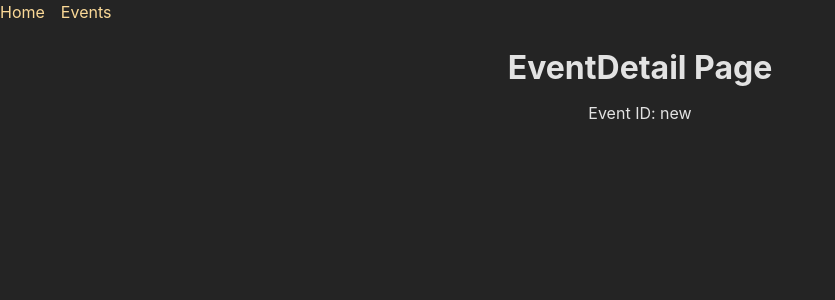
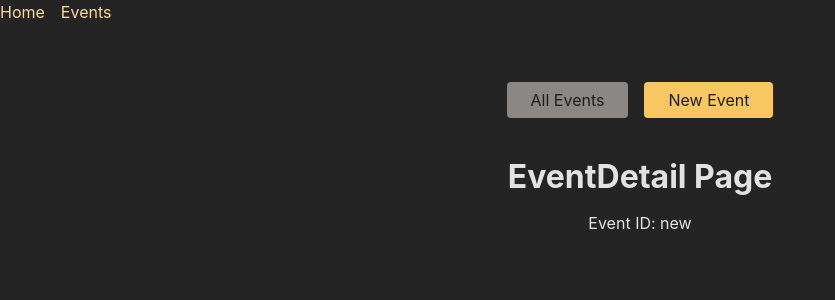
Before and after one commit to chanhee7/react-study202406, a React (Create React App) app: page /events/new in a window 1280 px wide. Shown: the top 300 px of the page, without its empty margins (0-835 px from the left). Built offline with nearby package versions, Linux system fonts and the light colour scheme.

Commit message:
# 레이아웃 리팩토링

```diff
--- a/src/App.js
+++ b/src/App.js
@@ -5,6 +5,7 @@ import RootLayout from "./components/RouteExample/layout/RootLayout";
 import ErrorPage from "./components/RouteExample/pages/ErrorPage";
 import Events from "./components/RouteExample/pages/Events";
 import EventDetail from "./components/RouteExample/pages/EventDetail";
+import EventLayout from "./components/RouteExample/layout/EventLayout";
 
 // 라우터 설정
 const router = createBrowserRouter([
@@ -15,11 +16,17 @@ const router = createBrowserRouter([
     errorElement: <ErrorPage />,
     children: [
       { index: true, element: <Home /> },
-      { path: "events", element: <Events /> },
-      { path: "events/:eventId", element: <EventDetail /> }
+      {
+        path: 'events',
+        element: <EventLayout />,
+        children: [
+          // path: "" == index: true
+          { index: true, element: <Events /> },
+          { path: ":eventId", element: <EventDetail /> }
+        ]
+      },
     ]
   },
-
 ]);
 
 const App = () => {
--- /dev/null
+++ b/src/components/RouteExample/components/EventList.js
@@ -0,0 +1,31 @@
+import React from 'react'
+import styles from './EventList.module.scss';
+import { Link } from 'react-router-dom';
+
+const EventList = ({ eventList }) => {
+
+  const {events, list, item, content} = styles;
+
+  return (
+    <div className={events}>
+      <h1>All Events</h1>
+      <ul className={list}>
+        {
+          eventList.map(ev => (
+            <li key={ev.id} className={item}>
+              <Link to={ev.id.toString()}>
+                <img src={ev.image} alt={ev.title} />
+                <div className={content}>
+                  <h2>{ev.title}</h2>
+                  <time>{ev.date}</time>
+                </div>
+              </Link>
+            </li>
+          ))
+        }
+      </ul>
+    </div>
+  )
+}
+
+export default EventList
--- /dev/null
+++ b/src/components/RouteExample/components/EventList.module.scss
@@ -0,0 +1,37 @@
+.events {
+  margin: 2rem auto;
+  max-width: 40rem;
+}
+
+.list {
+  display: flex;
+  flex-direction: column;
+  gap: 1rem;
+}
+
+.item {
+  img {
+    width: 33%;
+    object-fit: cover;
+  }
+  a {
+    text-decoration: none;
+    color: inherit;
+    display: flex;
+    background-color: var(--color-gray-800);
+    border-radius: 4px;
+    overflow: hidden;
+
+    &:hover {
+      transform: scale(1.02);
+      background-color: var(--color-gray-700);
+    }
+  }
+  h2 {
+    margin: 0 0 1rem 0;
+  }
+}
+
+.content {
+  padding: 1rem;
+}
--- /dev/null
+++ b/src/components/RouteExample/layout/EventLayout.js
@@ -0,0 +1,14 @@
+import React from 'react'
+import EventsNavigation from './EventNavigation'
+import { Outlet } from 'react-router-dom'
+
+const EventLayout = () => {
+  return (
+    <>
+      <EventsNavigation />
+      <Outlet />
+    </>
+  )
+}
+
+export default EventLayout
--- /dev/null
+++ b/src/components/RouteExample/layout/EventNavigation.js
@@ -0,0 +1,26 @@
+import React from "react";
+import styles from './EventNavigation.module.scss';
+import {NavLink} from "react-router-dom";
+
+const EventsNavigation = () => {
+
+  const activeClassFn = ({isActive}) => {
+    return isActive ? styles.active : undefined;
+  };
+  return (
+    <header className={styles.header}>
+      <nav>
+        <ul className={styles.list}>
+          <li>
+            <NavLink to="/events" className={activeClassFn} end>All Events</NavLink>
+          </li>
+          <li>
+            <NavLink to="/events/new" className={activeClassFn}>New Event</NavLink>
+          </li>
+        </ul>
+      </nav>
+    </header>
+  );
+};
+
+export default EventsNavigation;
--- /dev/null
+++ b/src/components/RouteExample/layout/EventNavigation.module.scss
@@ -0,0 +1,24 @@
+.header {
+  padding: 2rem;
+  display: flex;
+  justify-content: center;
+}
+
+.list {
+  display: flex;
+  gap: 1rem;
+
+  a {
+    background-color: var(--color-gray-500);
+    color: var(--color-gray-900);
+    padding: 0.5rem 1.5rem;
+    border-radius: 4px;
+    text-decoration: none;
+
+    &:hover,
+    &:active,
+    &.active {
+      background-color: var(--color-primary-600);
+    }
+  }
+}
--- a/src/components/RouteExample/pages/Events.js
+++ b/src/components/RouteExample/pages/Events.js
@@ -1,24 +1,7 @@
 import React, { useEffect, useState } from "react";
 import { Link } from "react-router-dom";
-
-const DUMMY_EVENTS = [
-  {
-    id: "1",
-    title: "여름",
-    image:
-      "https://www.nhis.or.kr/static/alim/paper/oldpaper/202109/assets/images/sub/event01_mo.jpg",
-    date: "24-07-20",
-    description: "여름이요",
-  },
-  {
-    id: "2",
-    title: "여름",
-    image:
-      "https://m.puroluna.com/file_data/iffl8888/2019/06/18/e6a78ac2fbfa26acf240feb86380a47f.jpg",
-    date: "24-07-25",
-    description: "여름",
-  },
-];
+import EventList from "../components/EventList";
+import EventsNavigation from "../layout/EventNavigation";
 
 const Events = () => {
   const [eventList, setEventList] = useState([]);
@@ -34,13 +17,7 @@ const Events = () => {
   return (
     <>
       <h1>Events Page</h1>
-      <ul>
-        {eventList.map((event) => (
-          <li key={event.id}>
-            <Link to={event.id}>{event.title}</Link>
-          </li>
-        ))}
-      </ul>
+      <EventList eventList={eventList} />
     </>
   );
 };
--- a/src/components/RouteExample/pages/Home.js
+++ b/src/components/RouteExample/pages/Home.js
@@ -6,7 +6,7 @@ const Home = () => {
     <>
       <h1>My Home Page</h1>
       <p>
-        <Link to="products">Products</Link>페이지로 이동하기
+        <Link to="events">Events</Link>페이지로 이동하기
       </p>
     </>
   );
```
